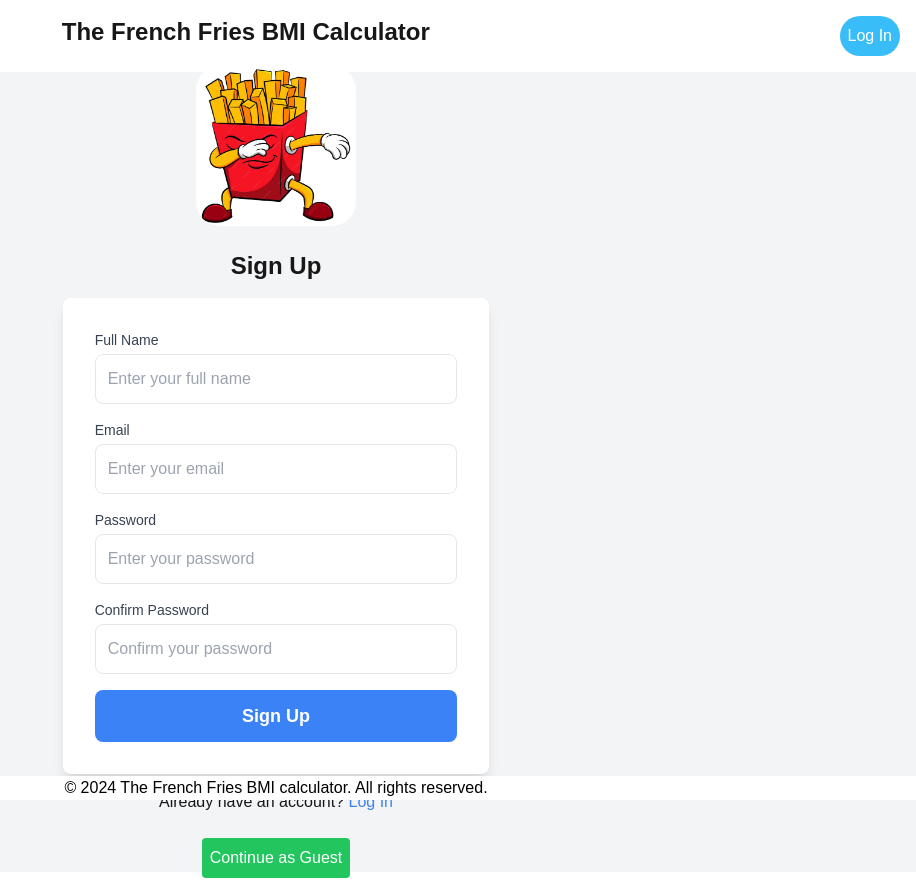
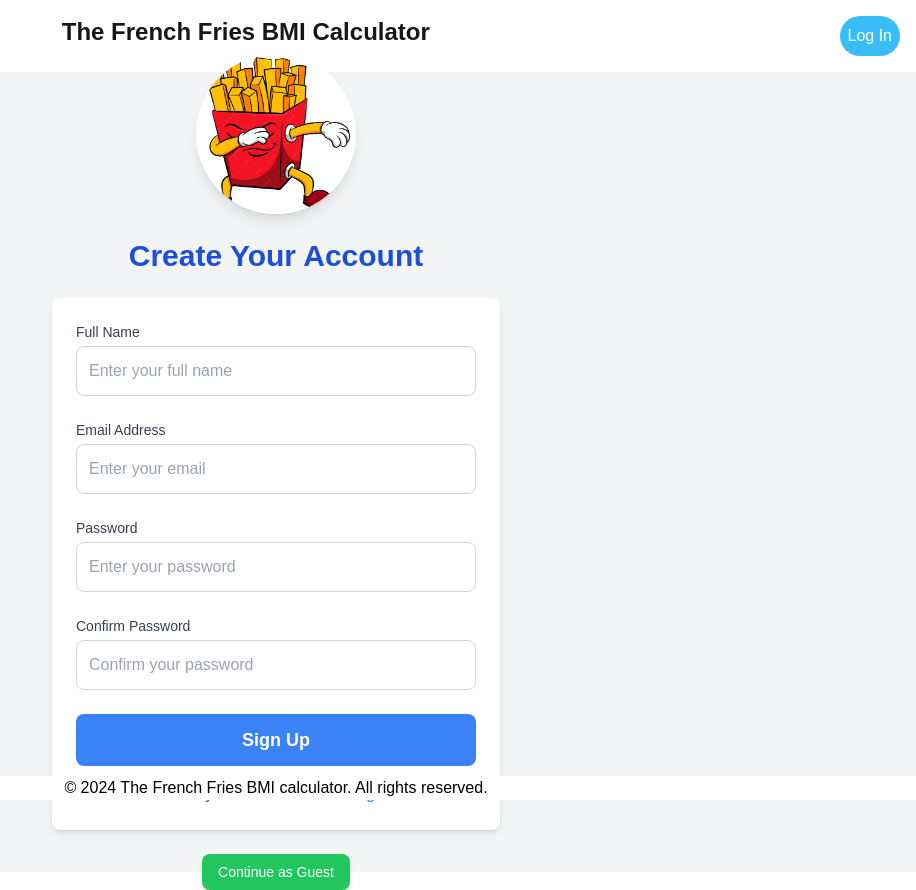
Before and after one commit to RobinSuthar/bmi_cal_web_dev, a Next.js app: page /signup in a window 1280 px wide. Shown: the whole page, without its empty margins (364-1280 px from the left). Built offline with nearby package versions, Linux system fonts and the light colour scheme.

Commit message:
Added more UI things and component

```diff
--- a/app/components/bmi-calculator.jsx
+++ b/app/components/bmi-calculator.jsx
@@ -9,25 +9,29 @@ export default function BMICalculator() {
   const [gender, setGender] = useState('');
   const [bmi, setBmi] = useState(null);
   const [bmiCategory, setBmiCategory] = useState('');
+  const [isSubmitting, setIsSubmitting] = useState(false);
+  const [notification, setNotification] = useState({ message: '', type: '' });
+
+  const calculateBMICategory = (bmi) => {
+    if (bmi < 18.5) return 'Underweight';
+    if (bmi >= 18.5 && bmi < 24.9) return 'Normal weight';
+    if (bmi >= 25 && bmi < 29.9) return 'Overweight';
+    return 'Obese';
+  };
 
   const handleCalculateBMI = async () => {
     if (!height || !weight || !gender || !age) {
-      alert("All fields are required.");
+      setNotification({ message: 'All fields are required.', type: 'error' });
       return;
     }
 
     const heightInMeters = height / 100;
     const calculatedBMI = (weight / (heightInMeters * heightInMeters)).toFixed(2);
     setBmi(calculatedBMI);
-
-    let category = '';
-    if (calculatedBMI < 18.5) category = 'Underweight';
-    else if (calculatedBMI >= 18.5 && calculatedBMI < 24.9) category = 'Normal weight';
-    else if (calculatedBMI >= 25 && calculatedBMI < 29.9) category = 'Overweight';
-    else category = 'Obese';
-    setBmiCategory(category);
+    setBmiCategory(calculateBMICategory(calculatedBMI));
 
     try {
+      setIsSubmitting(true);
       const response = await fetch('/api/user', {
         method: 'POST',
         headers: { 'Content-Type': 'application/json' },
@@ -42,36 +46,55 @@ export default function BMICalculator() {
         }),
       });
 
-       // Need to connect to database // Need to connect to database
       if (!response.ok) {
-        throw new Error("Failed to save user data");
+        throw new Error('Failed to save user data');
       }
 
+      const result = await response.json();
+      console.log('Saved user data:', result);
 
-      const result = await response.json();
-      console.log("Saved user data:", result);
-      alert("Data saved successfully!");
+      setNotification({
+        message: 'Your data has been saved successfully!',
+        type: 'success',
+      });
     } catch (error) {
-      console.error("Error saving data:", error.message);
-      alert("Failed to save data.");
+      console.error('Error saving data:', error.message);
+      setNotification({ message: 'Failed to save your data.', type: 'error' });
+    } finally {
+      setIsSubmitting(false);
     }
   };
 
   return (
-    <div className="flex items-center justify-center h-screen bg-gray-100">
-      <div className="bg-white p-8 rounded-lg shadow-lg w-96">
-        <h1 className="text-3xl font-bold text-center mb-6 text-blue-700">
-          French Fries BMI Calculator
+    <div className="flex items-center justify-center min-h-screen bg-gray-100 px-4">
+      <div className="bg-white p-6 md:p-8 rounded-lg shadow-lg w-full max-w-md">
+        <h1 className="text-2xl md:text-3xl font-bold text-center mb-6 text-blue-700">
+          BMI Calculator
         </h1>
+
+        {notification.message && (
+          <div
+            className={`mb-4 p-3 rounded-lg text-center ${
+              notification.type === 'success'
+                ? 'bg-green-100 text-green-700'
+                : 'bg-red-100 text-red-700'
+            }`}
+          >
+            {notification.message}
+          </div>
+        )}
+
         <form
           className="flex flex-col gap-5"
           onSubmit={(e) => {
             e.preventDefault();
-            handleCalculateBMI();
+            if (!isSubmitting) handleCalculateBMI();
           }}
         >
           <div>
-            <label className="block text-sm font-medium text-gray-700 mb-1">Age</label>
+            <label className="block text-sm font-medium text-gray-700 mb-1">
+              Age
+            </label>
             <input
               type="number"
               placeholder="Enter your age"
@@ -80,8 +103,11 @@ export default function BMICalculator() {
               className="w-full p-3 border rounded-lg focus:outline-none focus:ring-2 focus:ring-blue-400"
             />
           </div>
+
           <div>
-            <label className="block text-sm font-medium text-gray-700 mb-1">Height (cm)</label>
+            <label className="block text-sm font-medium text-gray-700 mb-1">
+              Height (cm)
+            </label>
             <input
               type="number"
               placeholder="Enter your height in cm"
@@ -90,35 +116,50 @@ export default function BMICalculator() {
               className="w-full p-3 border rounded-lg focus:outline-none focus:ring-2 focus:ring-blue-400"
             />
           </div>
+
           <div>
-            <label className="block text-sm font-medium text-gray-700 mb-1">Weight (kg)</label>
+            <label className="block text-sm font-medium text-gray-700 mb-1">
+              Weight (kg)
+            </label>
             <input
               type="number"
               placeholder="Enter your weight in kg"
               value={weight}
               onChange={(e) => setWeight(e.target.value)}
-              className="w-full p-3 border rounded-lg focus:outline-none focus:ring-2 focus:ring-sky-400"
+              className="w-full p-3 border rounded-lg focus:outline-none focus:ring-2 focus:ring-blue-400"
             />
           </div>
+
           <div>
-            <label className="block text-sm font-medium text-gray-700 mb-1">Gender</label>
+            <label className="block text-sm font-medium text-gray-700 mb-1">
+              Gender
+            </label>
             <select
               value={gender}
               onChange={(e) => setGender(e.target.value)}
               className="w-full p-3 border rounded-lg focus:outline-none focus:ring-2 focus:ring-blue-400"
             >
-              <option value="" disabled>Select your gender</option>
+              <option value="" disabled>
+                Select your gender
+              </option>
               <option value="male">Male</option>
               <option value="female">Female</option>
             </select>
           </div>
+
           <button
             type="submit"
-            className="w-full bg-blue-500 text-white p-3 rounded-lg text-lg font-semibold hover:bg-blue-600 transition"
+            disabled={isSubmitting}
+            className={`w-full p-3 text-white rounded-lg text-lg font-semibold transition ${
+              isSubmitting
+                ? 'bg-blue-300 cursor-not-allowed'
+                : 'bg-blue-500 hover:bg-blue-600'
+            }`}
           >
-            Calculate BMI
+            {isSubmitting ? 'Submitting...' : 'Calculate BMI'}
           </button>
         </form>
+
         {bmi && (
           <div className="mt-6 text-center">
             <h2 className="text-xl font-semibold">Your BMI: {bmi}</h2>
--- a/app/page.js
+++ b/app/page.js
@@ -1,16 +1,20 @@
 import Link from "next/link";
-
 
 export default function Home() {
   return (
-    <div className="flex flex-col items-center justify-center h-screen">
-      <h1 className="text-3xl font-bold mb-4">
+    <div className="flex flex-col items-center justify-center h-screen bg-gray-100">
+      <h1 className="text-4xl font-bold mb-6 text-center text-blue-700">
         Welcome to the BMI Calculator!
       </h1>
-      <p className="text-lg mb-6">Track how fat you are!!!!</p>
+      <p className="text-lg mb-8 text-gray-700 text-center">
+        Monitor your health and track your Body Mass Index to know how fat you are.
+      </p>
       <Link href="/signup">
-        <button className="p-2 bg-blue-500 text-white rounded">
-          Go to signup
+        <button
+          className="px-4 py-2 bg-blue-500 text-white text-lg font-medium rounded shadow hover:bg-blue-600 transition duration-300"
+          aria-label="Go to Signup Page"
+        >
+          Get Started
         </button>
       </Link>
     </div>
--- a/app/signup/page.js
+++ b/app/signup/page.js
@@ -1,81 +1,107 @@
-import Link from 'next/link';
+import Link from "next/link";
 
-export default function signup() {
+export default function Signup() {
   return (
-    <div className="flex flex-col items-center justify-center h-screen bg-gray-100">
-      {/* Image */}
+    <div className="flex flex-col items-center justify-center h-screen bg-gray-100 px-4">
       <img
         src="/french fries dab.jpg"
-        alt="french fries dab"
-        className="w-40 h-40 rounded-3xl mb-6"
+        alt="French fries dab"
+        className="w-32 h-32 md:w-40 md:h-40 rounded-full mb-6 shadow-lg"
       />
 
-      {/* Sign Up Title */}
-      <h1 className="text-2xl font-bold mb-4">Sign Up</h1>
+      <h1 className="text-3xl font-bold mb-6 text-blue-700 text-center">
+        Create Your Account
+      </h1>
 
-      {/* Sign Up Form */}
-      <form className="flex flex-col gap-4 w-1/3 bg-white p-8 rounded-lg shadow-lg">
-
-        {/* Name */}
+      <main className="w-full max-w-md bg-white p-6 rounded-lg shadow-md">
+        <form className="flex flex-col gap-6">
           <div>
-          <label className="block text-sm font-medium text-gray-700 mb-1">Full Name</label>
+            <label
+              htmlFor="name"
+              className="block text-sm font-medium text-gray-700 mb-1"
+            >
+              Full Name
+            </label>
             <input
+              id="name"
               type="text"
               placeholder="Enter your full name"
-            className="w-full p-3 border rounded-lg focus:outline-none focus:ring-2 focus:ring-blue-400"
+              aria-label="Full Name"
+              className="w-full p-3 border border-gray-300 rounded-lg focus:outline-none focus:ring-2 focus:ring-blue-400"
             />
           </div>
 
-        {/* Email*/}
           <div>
-          <label className="block text-sm font-medium text-gray-700 mb-1">Email</label>
+            <label
+              htmlFor="email"
+              className="block text-sm font-medium text-gray-700 mb-1"
+            >
+              Email Address
+            </label>
             <input
+              id="email"
               type="email"
               placeholder="Enter your email"
-            className="w-full p-3 border rounded-lg focus:outline-none focus:ring-2 focus:ring-blue-400"
+              aria-label="Email Address"
+              className="w-full p-3 border border-gray-300 rounded-lg focus:outline-none focus:ring-2 focus:ring-blue-400"
             />
           </div>
 
-        {/* Password*/}
           <div>
-          <label className="block text-sm font-medium text-gray-700 mb-1">Password</label>
+            <label
+              htmlFor="password"
+              className="block text-sm font-medium text-gray-700 mb-1"
+            >
+              Password
+            </label>
             <input
+              id="password"
               type="password"
               placeholder="Enter your password"
-            className="w-full p-3 border rounded-lg focus:outline-none focus:ring-2 focus:ring-blue-400"
+              aria-label="Password"
+              className="w-full p-3 border border-gray-300 rounded-lg focus:outline-none focus:ring-2 focus:ring-blue-400"
             />
           </div>
 
-        {/* Confirm Password */}
           <div>
-          <label className="block text-sm font-medium text-gray-700 mb-1">Confirm Password</label>
+            <label
+              htmlFor="confirm-password"
+              className="block text-sm font-medium text-gray-700 mb-1"
+            >
+              Confirm Password
+            </label>
             <input
+              id="confirm-password"
               type="password"
               placeholder="Confirm your password"
-            className="w-full p-3 border rounded-lg focus:outline-none focus:ring-2 focus:ring-blue-400"
+              aria-label="Confirm Password"
+              className="w-full p-3 border border-gray-300 rounded-lg focus:outline-none focus:ring-2 focus:ring-blue-400"
             />
           </div>
 
-        {/* Sign Up Button */}
           <button
-          type="button"
+            type="submit"
             className="w-full bg-blue-500 text-white p-3 rounded-lg text-lg font-semibold hover:bg-blue-600 transition"
           >
             Sign Up
           </button>
         </form>
 
-      {/* Go to Login Page */}
-      <p className="mt-4">
-        Already have an account?{' '}
+        <p className="mt-4 text-center text-gray-600">
+          Already have an account?{" "}
           <Link href="/login">
-          <span className="text-blue-500 cursor-pointer">Log In</span>
+            <span className="text-blue-500 font-medium cursor-pointer hover:underline">
+              Log In
+            </span>
           </Link>
         </p>
+      </main>
 
-      {/*Guest Button */}
       <Link href="/welcome">
-        <button className="mt-6 p-2 bg-green-500 text-white rounded">
+        <button
+          className="mt-6 px-4 py-2 bg-green-500 text-white rounded-lg text-sm font-medium shadow-md hover:bg-green-600 transition"
+          aria-label="Continue as Guest"
+        >
           Continue as Guest
         </button>
       </Link>
--- a/app/welcome/page.js
+++ b/app/welcome/page.js
@@ -2,11 +2,20 @@ import Link from 'next/link';
 
 export default function WelcomePage() {
   return (
-    <div className="flex flex-col items-center justify-center h-screen">
-      <h1 className="text-3xl font-bold mb-4">Welcome to the BMI Calculator!</h1>
-      <p className="text-lg mb-6">Track how fat you are!!!</p>
+    <div className="flex flex-col items-center justify-center h-screen bg-gray-100 px-4">
+      <h1 className="text-4xl font-bold text-blue-700 mb-4 text-center">
+        Welcome to the BMI Calculator!
+      </h1>
+
+      <p className="text-lg text-gray-700 mb-6 text-center">
+        Stay healthy and monitor your Body Mass Index with ease.
+      </p>
+
       <Link href="/bmi-calculator">
-        <button className="p-2 bg-blue-500 text-white rounded">
+        <button
+          className="px-4 py-2 bg-blue-500 text-white text-lg font-regular rounded-lg shadow-md hover:bg-blue-600 transition duration-300"
+          aria-label="Go to BMI Calculator"
+        >
           Go to BMI Calculator
         </button>
       </Link>
```
Lines whose indentation alone changed are shown as unchanged.
